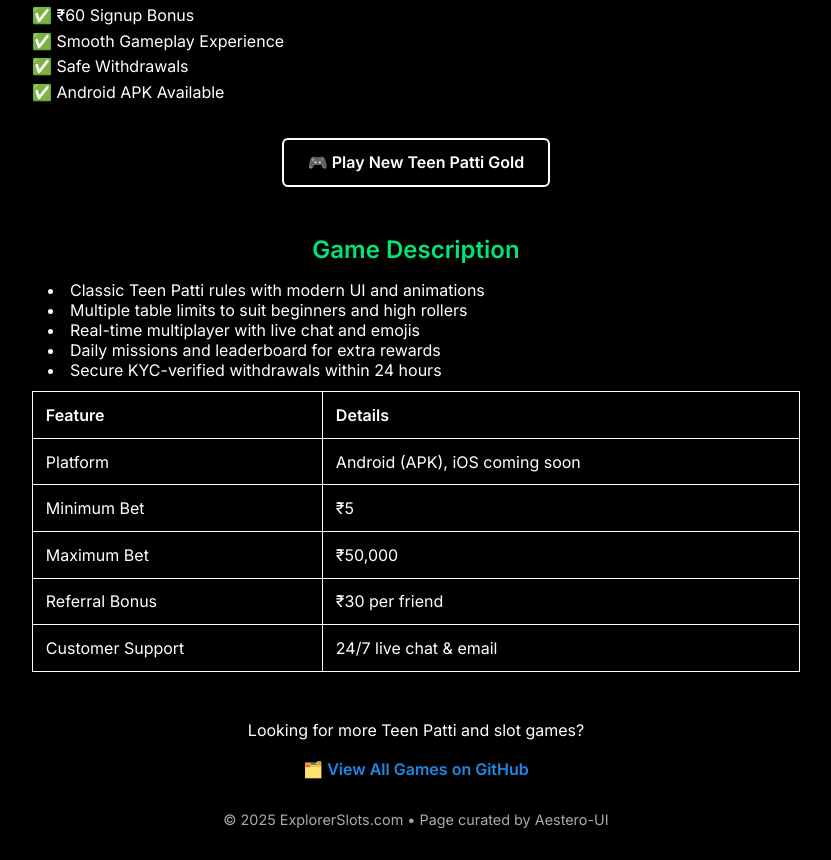
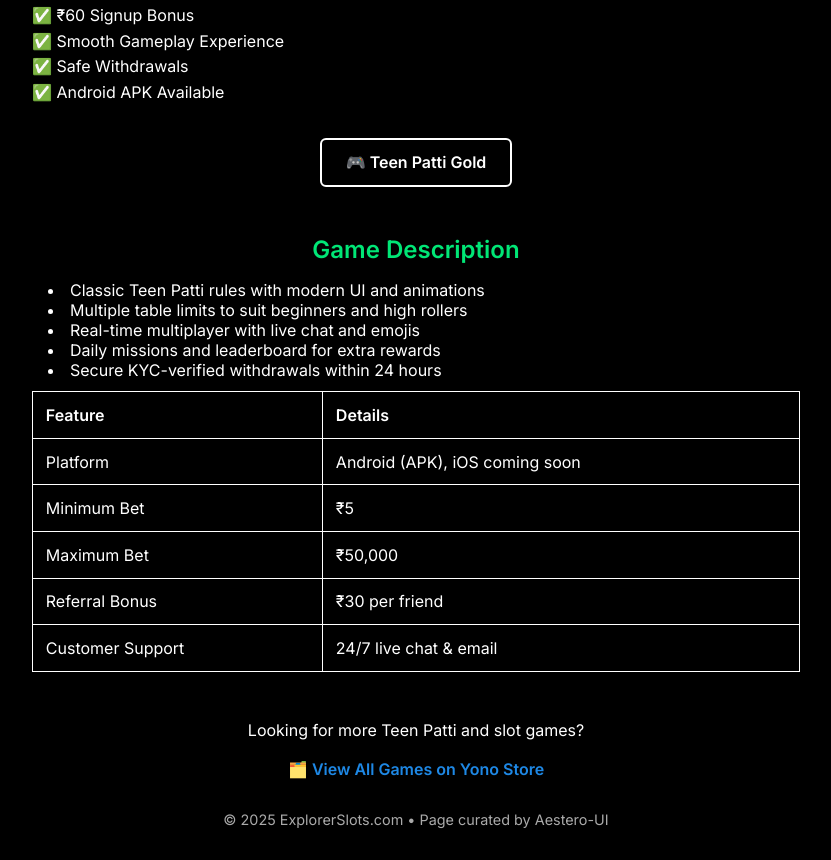
Before and after one commit to Aestero-UI/new-teen-patti-gold, a plain HTML site: page index.html in a window 1280 px wide. Shown: the part 531-1391 px from the top of the page, without its empty margins (224-1055 px from the left). Drawn offline with Linux system fonts and the light colour scheme.

Commit message:
Update index.html

```diff
--- a/index.html
+++ b/index.html
@@ -166,7 +166,7 @@
     <h1>New Teen Patti Gold – Official Game Preview</h1>
     <p><strong>New Teen Patti Gold</strong> is one of the most engaging real-money 3 Patti apps with instant cash rewards, referral bonuses, and 24/7 live tables. It’s ideal for Indian players looking for fast-paced fun and secure payouts.</p>
 
-    <a href="https://www.explorerslots.com/preview.html?slug=New-Teen-Patti-Gold" target="_blank">
+    <a href="https://www.yonostore.app/teen-patti-gold" target="_blank">
       <img src="https://raw.githubusercontent.com/Aestero-UI/new-teen-patti-gold/main/teen%20patti%20gold.png" alt="New Teen Patti Gold" class="game-image">
     </a>
 
@@ -177,8 +177,8 @@
       <p>✅ Android APK Available</p>
     </div>
 
-    <a class="button" href="https://www.explorerslots.com/preview.html?slug=New-Teen-Patti-Gold" target="_blank">
-      🎮 Play New Teen Patti Gold
+    <a class="button" href="https://www.yonostore.app/teen-patti-gold" target="_blank">
+      🎮 Teen Patti Gold
     </a>
 
     <div class="game-description">
@@ -225,7 +225,7 @@
     </div>
 
     <p>Looking for more Teen Patti and slot games?</p>
-    <a href="https://aestero-ui.github.io/games/" target="_blank">🗂️ View All Games on GitHub</a>
+    <a href="https://www.yonostore.app/" target="_blank">🗂️ View All Games on Yono Store</a>
   </div>
 
   <footer>
```
